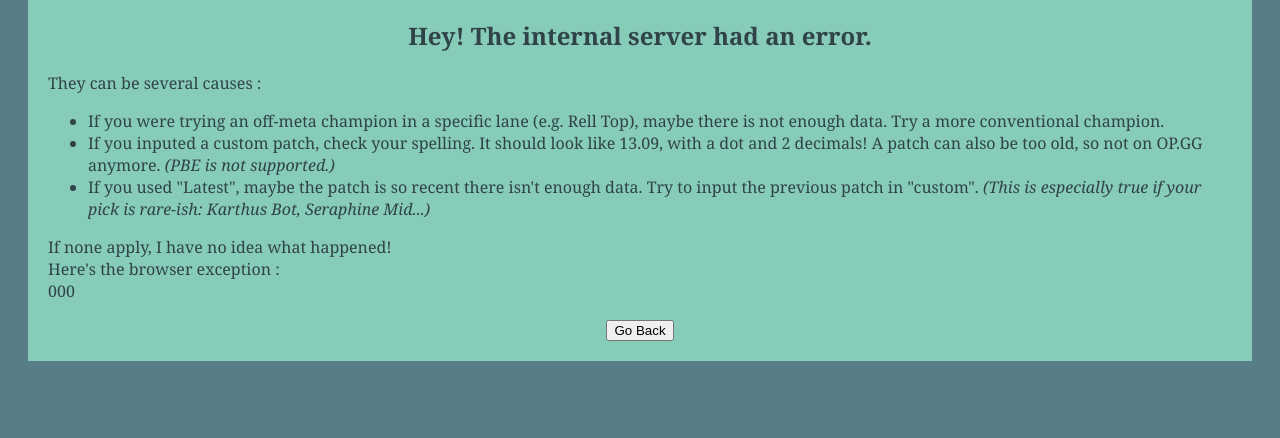
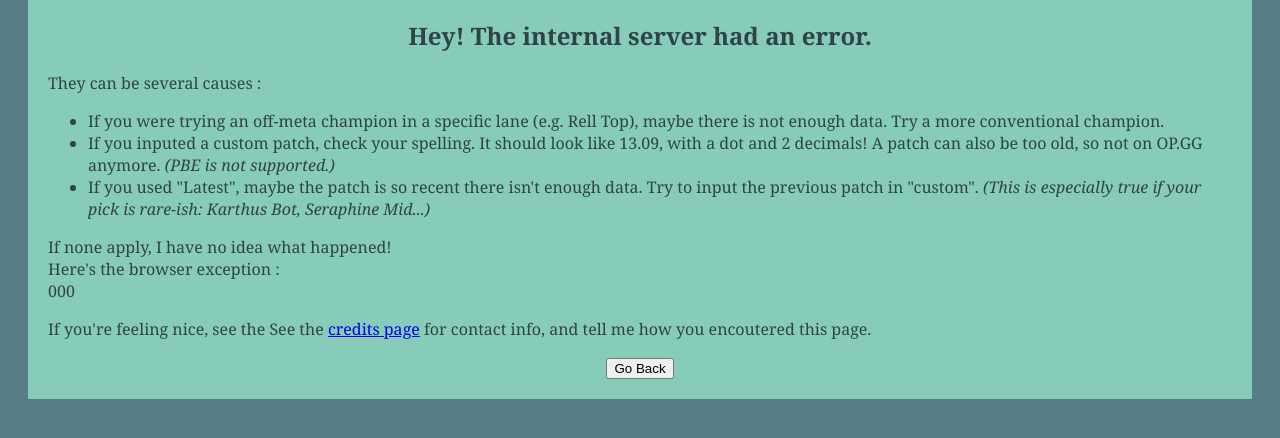
Before and after one commit to Cobran53/PoolOfLegends, a Flask app: template templates/error.html in a window 1280 px wide. Shown: the part 84-522 px from the top of the page. Run offline with Flask 3, Linux system fonts and the light colour scheme; the template is opened without the code that fills it: most values are stand-ins (such as "Sample title", 1, 10 or a date in 2020).

Commit message:
Added credit page links

```diff
--- a/templates/error.html
+++ b/templates/error.html
@@ -31,6 +31,11 @@
         {{ exception }}<br>
     </p>
 
+    <p>
+        If you're feeling nice, see the See the <a href="{{ url_for("/credits") }}">credits page</a> for contact info,
+        and tell me how you encoutered this page.
+    </p>
+
     <div class="evaluate">
         <button onclick="goBack()">Go Back</button>
     </div>
--- a/templates/results.html
+++ b/templates/results.html
@@ -118,7 +118,7 @@
             <summary class="click-here">
                 Something isn't working right...
             </summary>
-            Here's the GitHub link, and the Reddit link, if I didn't forget to add them :) At worst, you can try sending them to <a href="mailto:bepeau2@gmail.com">bepeau2@gmail.com</a> with an object starting with "[Pool Of Legends]". If this e-mail gets filled with spam, I will close it.
+            See the <a href="{{ url_for("/credits") }}">credits page</a> for contact info!
         </details>
     </details>`
 </div>
```
